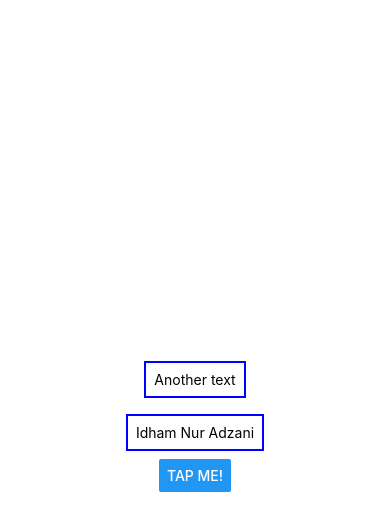
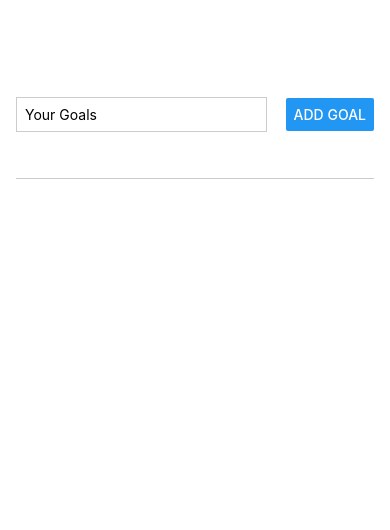
Before and after one commit to gitdham/RNCourse, a React Native app: screen / in a window 390 px wide. Shown: the top 530 px of the page. Built offline with nearby package versions, Linux system fonts and the light colour scheme.

Commit message:
input handler & flatList view

```diff
--- a/App.js
+++ b/App.js
@@ -1,26 +1,70 @@
-import { Button, StyleSheet, Text, View } from 'react-native';
+import { useState } from 'react';
+import { Button, FlatList, ScrollView, StyleSheet, Text, TextInput, View } from 'react-native';
 
 export default function App() {
+  const [enteredGoalText, setEnteredGoalText] = useState('')
+  const [courseGoals, setCourseGoals] = useState([])
+
+  const goalInputHandler = (enteredText) => {
+    setEnteredGoalText(enteredText)
+  }
+
+  const addGoalHandler = () => {
+    setCourseGoals((currentCourseGoals) => [
+      ...currentCourseGoals,
+      { text: enteredGoalText, id: Math.random().toString() }
+    ])
+  }
+
   return (
-    <View style={ styles.container }>
-      <Text style={ styles.dummyText }>Another text</Text>
-      <Text style={ styles.dummyText }>Idham Nur Adzani</Text>
-      <Button title='Tap me!' />
+    <View style={ styles.appContainer }>
+      <View style={ styles.inputContainer }>
+        <TextInput style={ styles.textInput } placeholder='Your Goals' onChangeText={ goalInputHandler } />
+        <Button title='Add Goal' onPress={ addGoalHandler } />
+      </View>
+      <View style={ styles.goalsContainer }>
+        <FlatList data={ courseGoals } renderItem={ (itemData) => {
+          return (
+            <Text style={ styles.goalItem }>{ itemData.item.text }</Text>
+          )
+        } } keyExtractor={ (item, index) => {
+          return item.id
+        } } />
+      </View>
     </View>
   );
 }
 
 const styles = StyleSheet.create({
-  container: {
+  appContainer: {
     flex: 1,
-    backgroundColor: '#fff',
+    paddingTop: 50,
+    paddingHorizontal: 16,
+  },
+  inputContainer: {
+    flex: 1,
+    flexDirection: 'row',
+    justifyContent: 'space-between',
     alignItems: 'center',
-    justifyContent: 'center',
+    marginBottom: 24,
+    borderBottomWidth: 1,
+    borderBottomColor: '#cccccc'
   },
-  dummyText: {
-    margin: 8,
-    borderWidth: 2,
-    borderColor: 'blue',
+  textInput: {
+    borderWidth: 1,
+    borderColor: '#cccccc',
+    width: '70%',
+    marginRight: 8,
     padding: 8,
+  },
+  goalsContainer: {
+    flex: 5,
+  },
+  goalItem: {
+    margin: 4,
+    padding: 8,
+    borderRadius: 6,
+    backgroundColor: '#5e0acc',
+    color: 'white',
   }
 });
```
Also changed, not shown: 1 other file (tests, documents, lock files or other folders).
